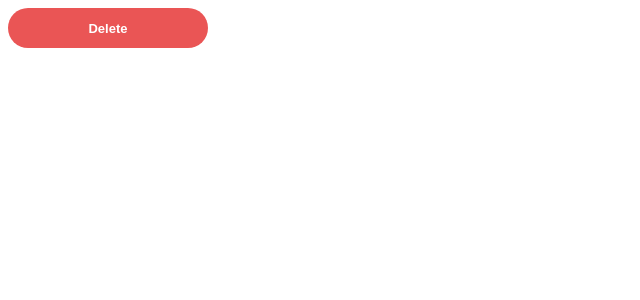
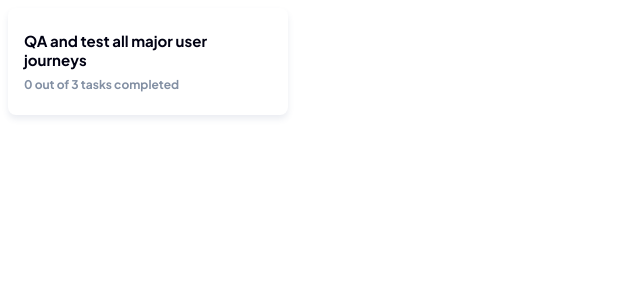
Before and after one commit to ryjw/Kanban-task-management, a Next.js app: page / in a window 1280 px wide. Shown: the top 300 px of the page, without its empty margins (0-640 px from the left). Built offline with nearby package versions, Linux system fonts and the light colour scheme.

Commit message:
basic card CSS

```diff
--- a/src/App.scss
+++ b/src/App.scss
@@ -1,2 +1 @@
-// @use "./partials/example";
-// list every partial here
+// global CSS
--- a/src/app/page.js
+++ b/src/app/page.js
@@ -1,5 +1,5 @@
-import Button from "../components/Button";
+import Card from "../components/Card.jsx";
 
 export default function Home() {
-  return <Button content={"Delete"} variant={"modal_delete"} />;
+  return <Card />;
 }
--- /dev/null
+++ b/src/components/Card.jsx
@@ -0,0 +1,12 @@
+import styles from "../partials/_card.module.scss";
+
+export default function Card() {
+  return (
+    <div className={styles.card}>
+      <div className={styles.text_container}>
+        <h3 className={styles.taskname}>QA and test all major user journeys</h3>
+        <h4 className={styles.subtasks}>0 out of 3 tasks completed</h4>
+      </div>
+    </div>
+  );
+}
--- a/src/components/test.jsx
+++ /dev/null
@@ -1 +0,0 @@
-// place your components here
--- /dev/null
+++ b/src/partials/_card.module.scss
@@ -0,0 +1,26 @@
+@use "./variables" as *;
+
+.card {
+  width: 280px;
+  min-height: 88px;
+  background-color: white;
+  border-radius: 8px;
+  box-shadow: 0px 4px 6px rgba(54, 78, 126, 0.101545);
+}
+
+.text_container {
+  padding: 23px 16px;
+}
+
+.taskname {
+  @include heading-m;
+  color: $black;
+  margin: 0;
+  margin-bottom: 8px;
+}
+
+.subtasks {
+  @include body-m;
+  color: $medium-grey;
+  margin: 0;
+}
--- a/src/partials/_example.scss
+++ /dev/null
@@ -1,6 +0,0 @@
-@use "./variables" as *;
-
-// CSS for your component using unique names for classes/IDs
-// file name with an underscore first, the same name as your component
-
-// feel free to learn more about sass and teach us
```
